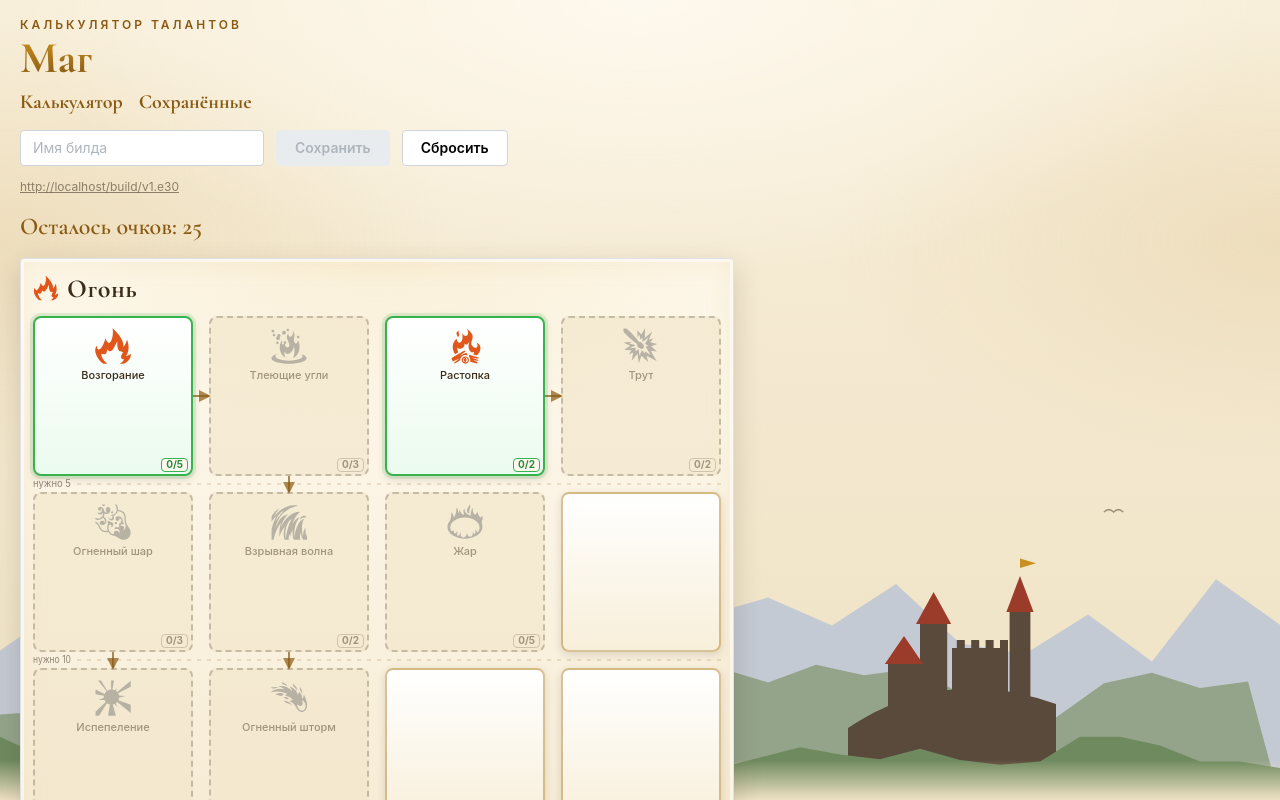
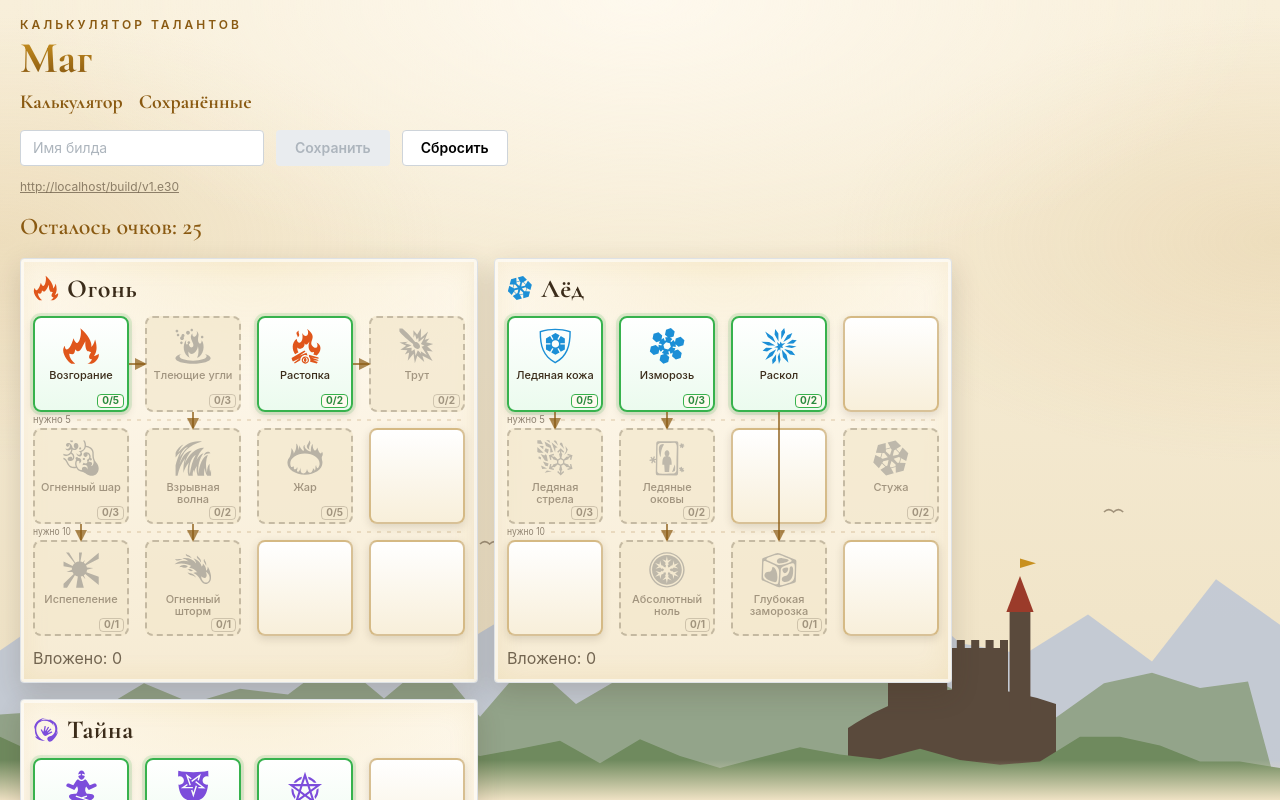
Before and after one commit to someden/react-project-442, a React (Vite) app: page / in a window 1280 px wide. Shown: the top 800 px of the page. Built offline with nearby package versions, Linux system fonts and the light colour scheme.

Commit message:
reduce talent cell size

```diff
--- a/src/grid.ts
+++ b/src/grid.ts
@@ -1,5 +1,5 @@
-export const TALENT_CELL_WIDTH = 160;
-export const TALENT_CELL_HEIGHT = 160;
+export const TALENT_CELL_WIDTH = 96;
+export const TALENT_CELL_HEIGHT = 96;
 export const GAP = 16;
 export const TIER_LABEL_WIDTH = 44;
 
```
